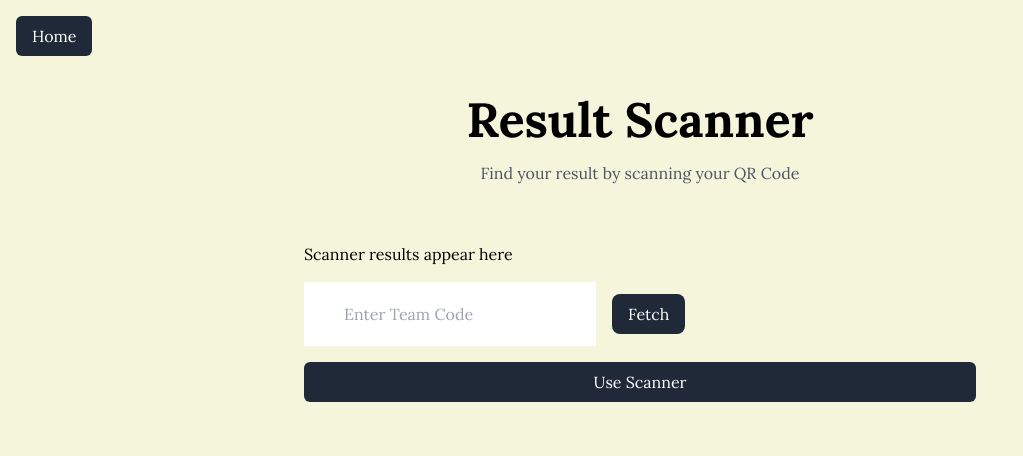
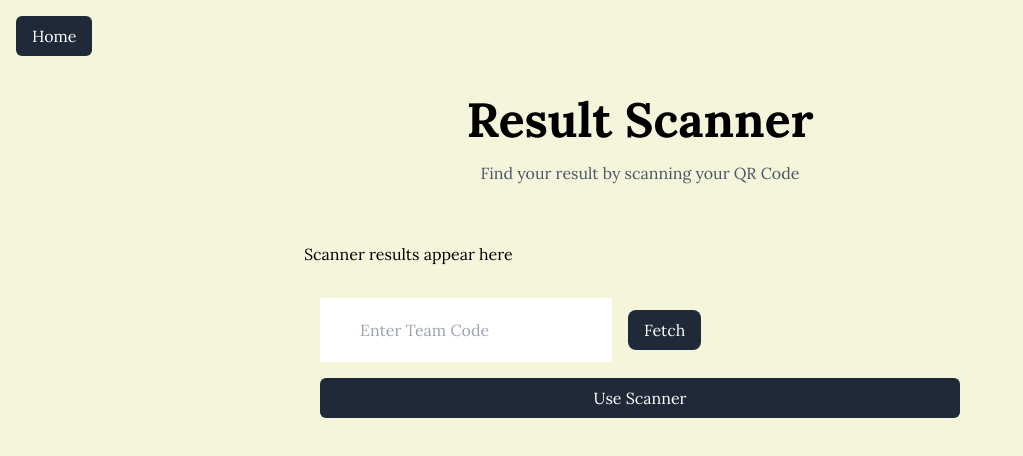
Before and after one commit to SX3C/sxcsf, a React (Create React App) app: page /scanner-result in a window 1280 px wide. Shown: the top 456 px of the page, without its empty margins (0-1023 px from the left). Built offline with nearby package versions, Linux system fonts and the light colour scheme.

Commit message:
chore: show result for debugging on console

```diff
--- a/src/pages/ScannerResult.js
+++ b/src/pages/ScannerResult.js
@@ -53,7 +53,7 @@ export default function ScannerResult() {
                     </div>
 
                 </div>
-                <div className="max-w-2xl mx-auto mt-4">
+                <div className="max-w-2xl mx-auto mt-4 p-4">
                     <input className="outline-1 px-10 py-5" ref={itemRef} placeholder="Enter Team Code" />
                     <button className="px-4 bg-gray-800 py-2 rounded-lg text-white ml-4" onClick={() => getTeamByTeamCode(itemRef.current.value)}> Fetch </button>
                     <button onClick={() => setShowModal(true)} className="bg-gray-800 text-white px-4 py-2 rounded-md w-full mt-4">
@@ -80,7 +80,7 @@ export default function ScannerResult() {
                             <div className="mt-4"> Team Advancement Details </div>
 
 
-                            <div class="grid gap-4 grid-cols-2 mt-4">
+                            <div class="grid gap-4 grid-cols-2 mt-4 p-4">
                                 {
                                     ['round1', 'round2', 'round3', 'round4'].map((selection) =>
                                         <div class="overflow-hidden rounded-md py-10 text-center"
@@ -138,6 +138,7 @@ export default function ScannerResult() {
                     </div>
 
                     <Scanner onScan={(result) => {
+                        console.log(result);
                         getTeamByTeamCode(result);
                         setShowModal(false);
                     }} />
```
